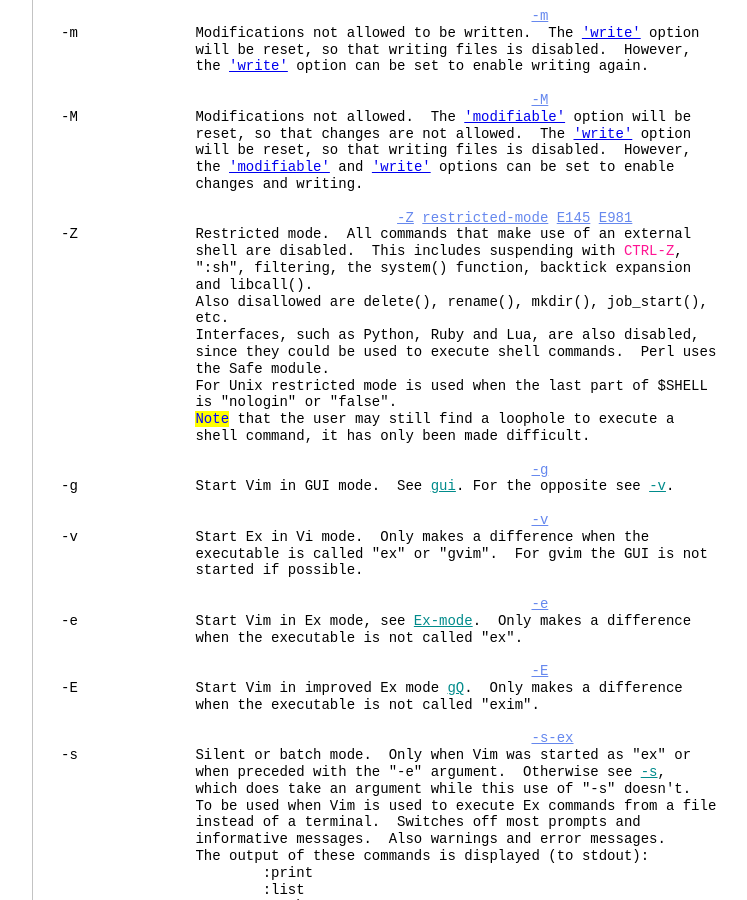
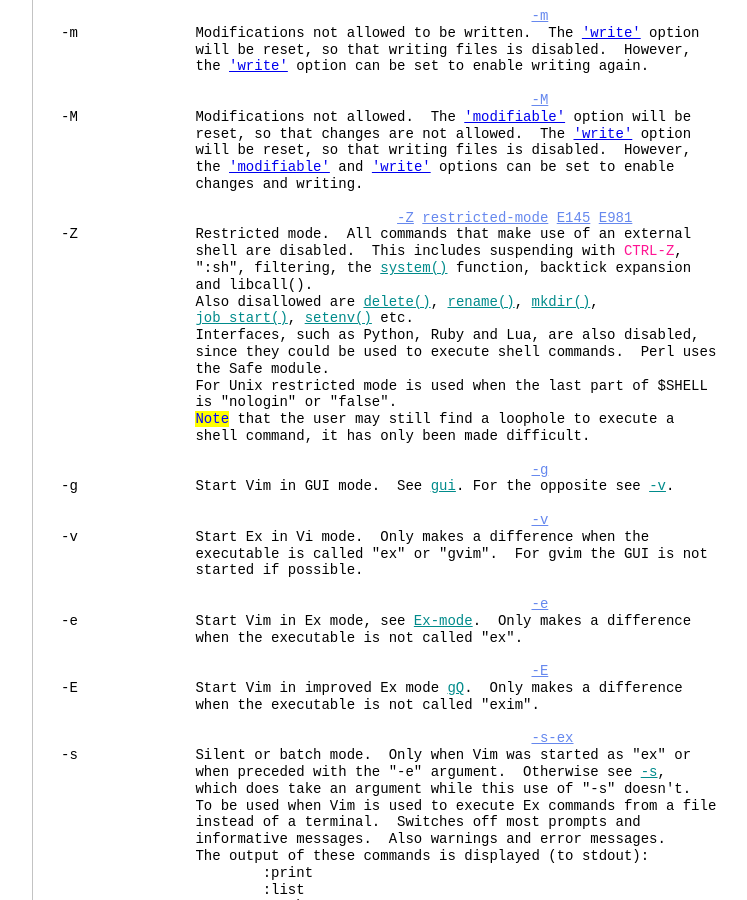
Before and after one commit to vim-jp/vimdoc-en, a Jekyll site: the page built from starting.html, in a window 1280 px wide and 900 px high, scrolled down 4159 px. Shown: the whole window, without its empty margins (340-1087 px from the left). Built offline with Jekyll 4.4.1, drawn with Linux system fonts in a browser that asks for light colours; nearby versions of some CDN libraries; comment, search, counter and statistics services are not loaded; some of the changed text lies outside the part shown.

Commit message:
Generated by GitHub workflow 6667240229
https://github.com/vim-jp/vimdoc-en/actions/runs/6667240229

```diff
--- a/starting.html
+++ b/starting.html
@@ -3,7 +3,7 @@ layout: vimdoc
 helpname: 'starting'
 ---
 <div id='vimCodeElement'>
-<a class="Constant" href="starting.html" name="starting.txt">starting.txt</a>&nbsp;&nbsp;For&nbsp;<span class="Identifier">Vim version 9.0.</span>&nbsp;&nbsp;Last change: 2023 Oct 17<br>
+<a class="Constant" href="starting.html" name="starting.txt">starting.txt</a>&nbsp;&nbsp;For&nbsp;<span class="Identifier">Vim version 9.0.</span>&nbsp;&nbsp;Last change: 2023 Oct 20<br>
 <br>
 <br>
 &nbsp;&nbsp;&nbsp;&nbsp;&nbsp;&nbsp;&nbsp;&nbsp;&nbsp;&nbsp;&nbsp;&nbsp;&nbsp;&nbsp;&nbsp;&nbsp;&nbsp;&nbsp;<span class="Identifier">VIM REFERENCE MANUAL&nbsp;&nbsp;&nbsp;&nbsp;by Bram Moolenaar</span><br>
@@ -254,10 +254,10 @@ a slash.&nbsp;&nbsp;Thus &quot;-R&quot; means recovery and &quot;-/R&quot; reado
 &nbsp;&nbsp;&nbsp;&nbsp;&nbsp;&nbsp;&nbsp;&nbsp;&nbsp;&nbsp;&nbsp;&nbsp;&nbsp;&nbsp;&nbsp;&nbsp;&nbsp;&nbsp;&nbsp;&nbsp;&nbsp;&nbsp;&nbsp;&nbsp;&nbsp;&nbsp;&nbsp;&nbsp;&nbsp;&nbsp;&nbsp;&nbsp;&nbsp;&nbsp;&nbsp;&nbsp;&nbsp;&nbsp;&nbsp;&nbsp;<a class="Constant" href="starting.html#-Z" name="-Z">-Z</a>&nbsp;<a class="Constant" href="starting.html#restricted-mode" name="restricted-mode">restricted-mode</a>&nbsp;<a class="Constant" href="starting.html#E145" name="E145">E145</a>&nbsp;<a class="Constant" href="starting.html#E981" name="E981">E981</a><br>
 -Z&nbsp;&nbsp;&nbsp;&nbsp;&nbsp;&nbsp;&nbsp;&nbsp;&nbsp;&nbsp;&nbsp;&nbsp;&nbsp;&nbsp;Restricted mode.&nbsp;&nbsp;All commands that make use of an external<br>
 &nbsp;&nbsp;&nbsp;&nbsp;&nbsp;&nbsp;&nbsp;&nbsp;&nbsp;&nbsp;&nbsp;&nbsp;&nbsp;&nbsp;&nbsp;&nbsp;shell are disabled.&nbsp;&nbsp;This includes suspending with&nbsp;<span class="Special">CTRL-Z</span>,<br>
-&nbsp;&nbsp;&nbsp;&nbsp;&nbsp;&nbsp;&nbsp;&nbsp;&nbsp;&nbsp;&nbsp;&nbsp;&nbsp;&nbsp;&nbsp;&nbsp;&quot;:sh&quot;, filtering, the system() function, backtick expansion<br>
+&nbsp;&nbsp;&nbsp;&nbsp;&nbsp;&nbsp;&nbsp;&nbsp;&nbsp;&nbsp;&nbsp;&nbsp;&nbsp;&nbsp;&nbsp;&nbsp;&quot;:sh&quot;, filtering, the&nbsp;<a class="Identifier" href="builtin.html#system()">system()</a>&nbsp;function, backtick expansion<br>
 &nbsp;&nbsp;&nbsp;&nbsp;&nbsp;&nbsp;&nbsp;&nbsp;&nbsp;&nbsp;&nbsp;&nbsp;&nbsp;&nbsp;&nbsp;&nbsp;and libcall().<br>
-&nbsp;&nbsp;&nbsp;&nbsp;&nbsp;&nbsp;&nbsp;&nbsp;&nbsp;&nbsp;&nbsp;&nbsp;&nbsp;&nbsp;&nbsp;&nbsp;Also disallowed are delete(), rename(), mkdir(), job_start(),<br>
-&nbsp;&nbsp;&nbsp;&nbsp;&nbsp;&nbsp;&nbsp;&nbsp;&nbsp;&nbsp;&nbsp;&nbsp;&nbsp;&nbsp;&nbsp;&nbsp;etc.<br>
+&nbsp;&nbsp;&nbsp;&nbsp;&nbsp;&nbsp;&nbsp;&nbsp;&nbsp;&nbsp;&nbsp;&nbsp;&nbsp;&nbsp;&nbsp;&nbsp;Also disallowed are&nbsp;<a class="Identifier" href="builtin.html#delete()">delete()</a>,&nbsp;<a class="Identifier" href="builtin.html#rename()">rename()</a>,&nbsp;<a class="Identifier" href="builtin.html#mkdir()">mkdir()</a>,<br>
+&nbsp;&nbsp;&nbsp;&nbsp;&nbsp;&nbsp;&nbsp;&nbsp;&nbsp;&nbsp;&nbsp;&nbsp;&nbsp;&nbsp;&nbsp;&nbsp;<a class="Identifier" href="channel.html#job_start()">job_start()</a>,&nbsp;<a class="Identifier" href="builtin.html#setenv()">setenv()</a>&nbsp;etc.<br>
 &nbsp;&nbsp;&nbsp;&nbsp;&nbsp;&nbsp;&nbsp;&nbsp;&nbsp;&nbsp;&nbsp;&nbsp;&nbsp;&nbsp;&nbsp;&nbsp;Interfaces, such as Python, Ruby and Lua, are also disabled,<br>
 &nbsp;&nbsp;&nbsp;&nbsp;&nbsp;&nbsp;&nbsp;&nbsp;&nbsp;&nbsp;&nbsp;&nbsp;&nbsp;&nbsp;&nbsp;&nbsp;since they could be used to execute shell commands.&nbsp;&nbsp;Perl uses<br>
 &nbsp;&nbsp;&nbsp;&nbsp;&nbsp;&nbsp;&nbsp;&nbsp;&nbsp;&nbsp;&nbsp;&nbsp;&nbsp;&nbsp;&nbsp;&nbsp;the Safe module.<br>
```
